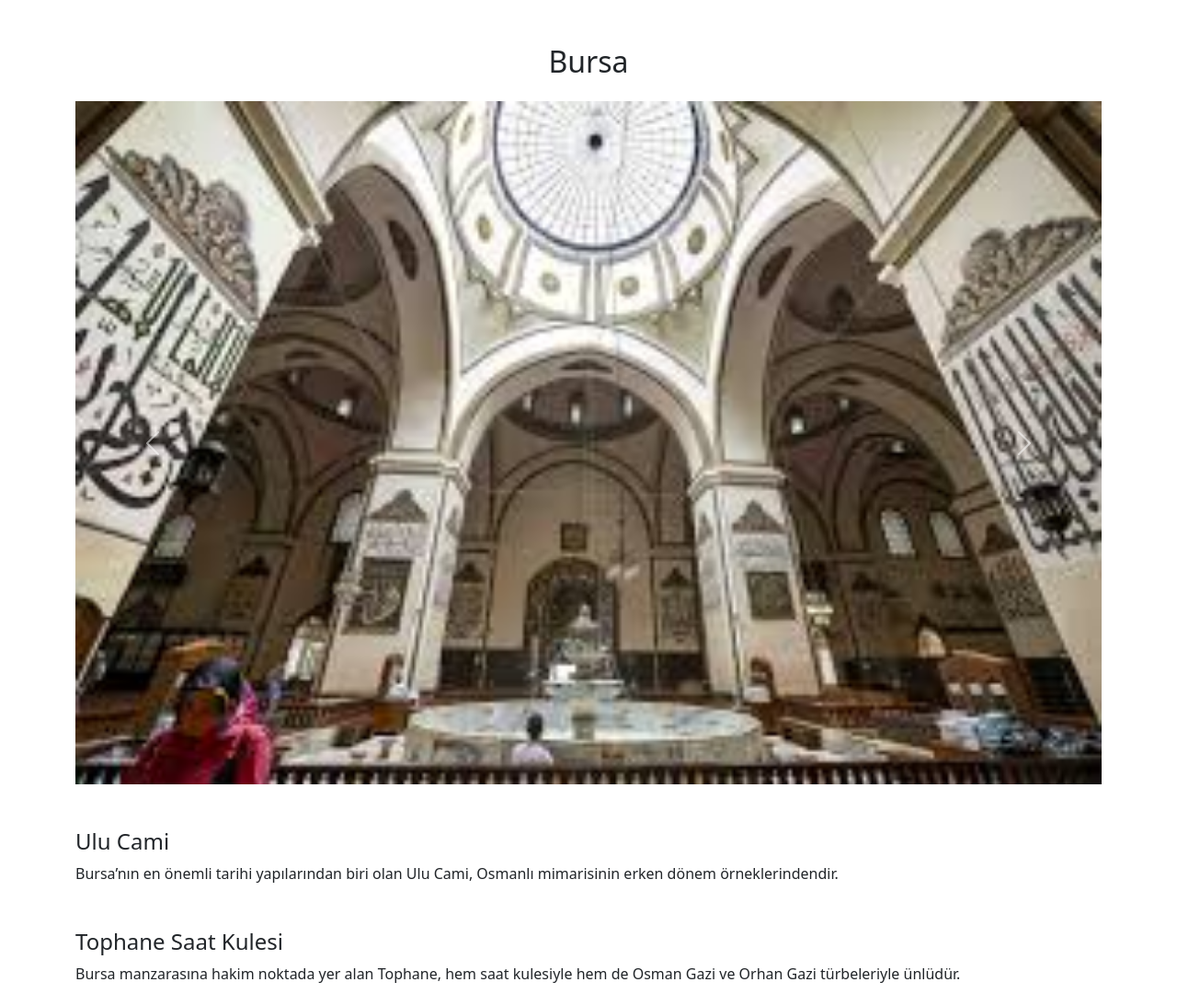
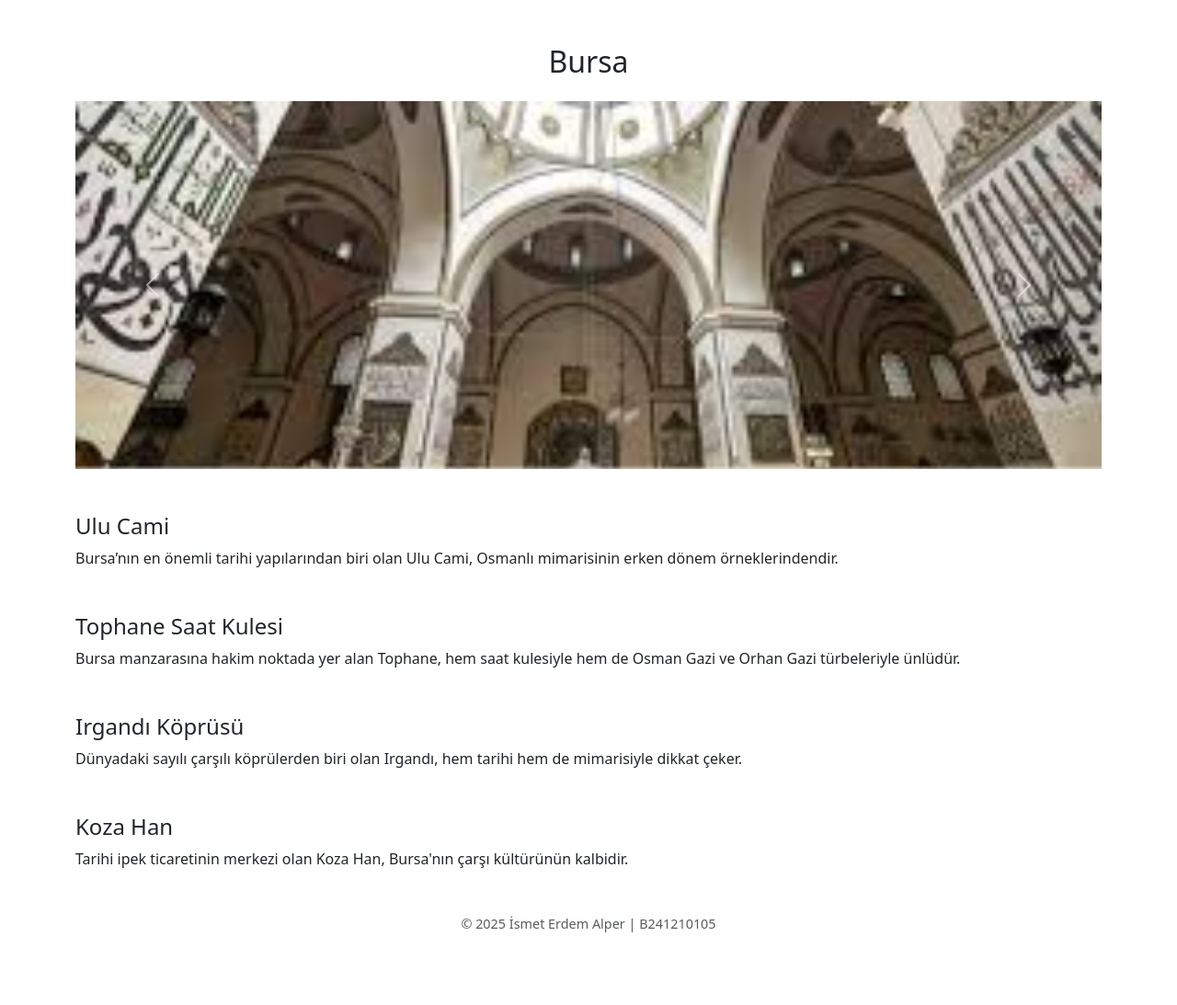
Before and after one commit to progamer-55/Web-Proje, a PHP site: page /sehrim.html in a window 1280 px wide. Shown: the part 56-1149 px from the top of the page at 92% size. After the commit the page ends 1070 px from the top, so only its background shows below. Run offline with PHP 8.4, Linux system fonts and the light colour scheme.

Commit message:
Şehrim sayfasında güncelleme yaptım

```diff
--- a/sehrim.html
+++ b/sehrim.html
@@ -34,16 +34,16 @@
     <div id="bursaSlider" class="carousel slide mb-5" data-bs-ride="carousel">
   <div class="carousel-inner">
     <div class="carousel-item active">
-          <a href="#ulu-cami"><img src="images/ulu-cami.jpg" class="d-block w-100" alt="Ulu Cami"></a>
+      <a href="#ulu-cami"><img src="images/ulu-cami.jpg" class="d-block mx-auto slider-img" alt="Ulu Cami"></a>
     </div>
     <div class="carousel-item">
-          <a href="#tophane"><img src="images/tophane.jpg" class="d-block w-100" alt="Tophane Saat Kulesi"></a>
+      <a href="#tophane"><img src="images/tophane.jpg" class="d-block mx-auto slider-img" alt="Tophane Saat Kulesi"></a>
     </div>
     <div class="carousel-item">
-          <a href="#irgandi"><img src="images/irgandi.jpg" class="d-block w-100" alt="Irgandı Köprüsü"></a>
+      <a href="#irgandi"><img src="images/irgandi.jpg" class="d-block mx-auto slider-img" alt="Irgandı Köprüsü"></a>
     </div>
     <div class="carousel-item">
-          <a href="#kozahan"><img src="images/koza-han.jpg" class="d-block w-100" alt="Koza Han"></a>
+      <a href="#kozahan"><img src="images/koza-han.jpg" class="d-block mx-auto slider-img" alt="Koza Han"></a>
     </div>
   </div>
   <button class="carousel-control-prev" type="button" data-bs-target="#bursaSlider" data-bs-slide="prev">
--- a/style.css
+++ b/style.css
@@ -13,3 +13,8 @@ header {
 footer {
     font-size: 0.9rem;
 }
+.slider-img {
+  height: 400px;
+  width: 100%;
+  object-fit: cover;
+}
```
Lines whose indentation alone changed are shown as unchanged.
